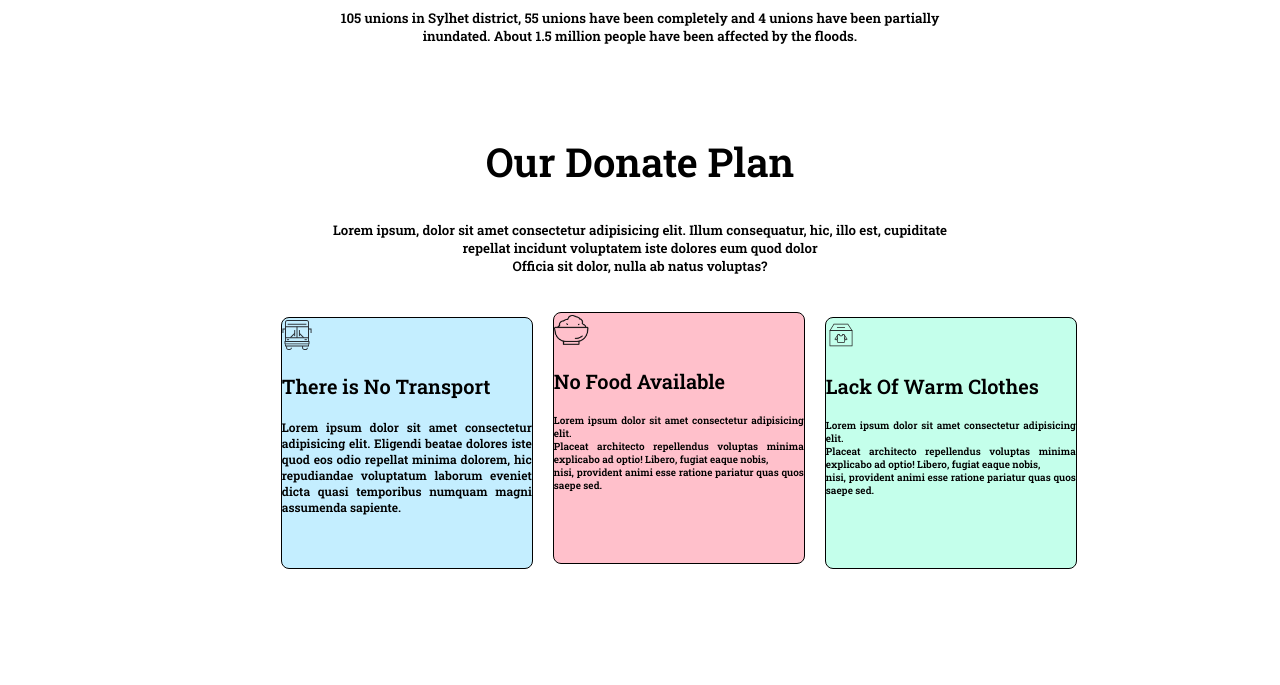
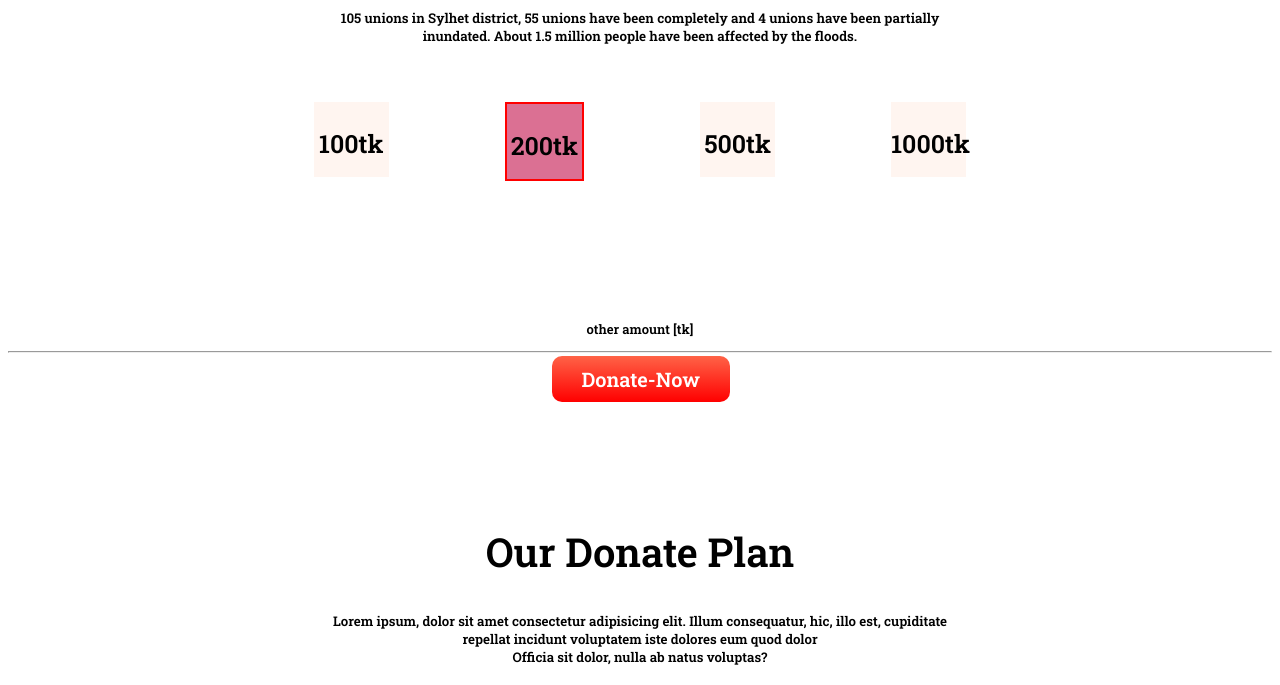
Before and after one commit to Tanvirpro/Donate-Bangladesh, a plain HTML site: page index.html in a window 1280 px wide. Shown: the part 719-1404 px from the top of the page. Before the commit the page ends 1316 px from the top, so only its background shows below. Drawn offline with Linux system fonts and the light colour scheme.

Commit message:
third-section

```diff
--- a/index.html
+++ b/index.html
@@ -39,6 +39,30 @@
         </div>
 
     </section>
+    <div class="section2">
+        <div class="tk1">
+            100tk
+        </div>
+        <div class="tk2">200tk</div>
+        <div class="tk3">500tk
+        </div>
+        <div class="tk4">
+            1000tk
+        </div>
+    </div>
+    <div class="input">
+        <p>
+            other amount [tk]
+            <hr>
+        </p>
+    </div>
+
+
+    <div class="add"><a class="button-2" target="_blank" href="">Donate-Now</a></div>
+
+
+
+
     <section>
         <h1 class="title">Our Donate Plan</h1>
         <div class="para">
@@ -82,8 +106,10 @@
 
             <p class=" semi">Lack Of Warm Clothes</p>
             <h5>
-                Lorem ipsum dolor sit amet consectetur adipisicing elit. <br> Placeat architecto repellendus voluptas
-                minima explicabo ad optio! Libero, fugiat eaque nobis, <br> nisi, provident animi esse ratione pariatur
+                Lorem ipsum dolor sit amet consectetur adipisicing elit. <br> Placeat architecto repellendus
+                voluptas
+                minima explicabo ad optio! Libero, fugiat eaque nobis, <br> nisi, provident animi esse ratione
+                pariatur
                 quas quos saepe sed.
             </h5>
         </div>
--- a/style.css
+++ b/style.css
@@ -39,6 +39,80 @@ body {
     color: black;
 
 
+}
+
+.tk1 {
+    font-size: 25px;
+    font-weight: bold;
+    height: 50px;
+    width: 75px;
+    border: 0px solid;
+    background-color: rgb(255, 245, 240);
+    padding-top: 25px;
+}
+
+.tk2 {
+    font-size: 25px;
+    font-weight: bold;
+    height: 50px;
+    width: 75px;
+    border: 2px solid red;
+    background-color: palevioletred;
+    padding-top: 25px;
+
+}
+
+.tk3 {
+    font-size: 25px;
+    font-weight: bold;
+    height: 50px;
+    width: 75px;
+    border: 0px solid;
+    background-color: rgb(255, 245, 240);
+    padding-top: 25px;
+
+}
+
+.tk4 {
+    font-size: 25px;
+    font-weight: bold;
+    height: 50px;
+    width: 75px;
+    border: 0px solid;
+    background-color: rgb(255, 245, 240);
+    padding-top: 25px;
+}
+
+.section2 {
+    display: inline-block;
+    display: flex;
+    justify-content: space-evenly;
+    text-align: center;
+    padding-left: 15%;
+    padding-right: 15%;
+    padding-bottom: 10%;
+
+}
+
+.input {
+    text-align: center;
+    font-size: small;
+}
+
+.button-2 {
+    text-align: center;
+    text-decoration: none;
+    background-image: linear-gradient(tomato, red);
+    color: white;
+    font-size: 20px;
+    font-weight: 30px;
+    border-radius: 10px;
+    padding: 10px 30px;
+    margin-left: 43%;
+}
+
+.add {
+    padding-bottom: 100px;
 }
 
 .title {
```
